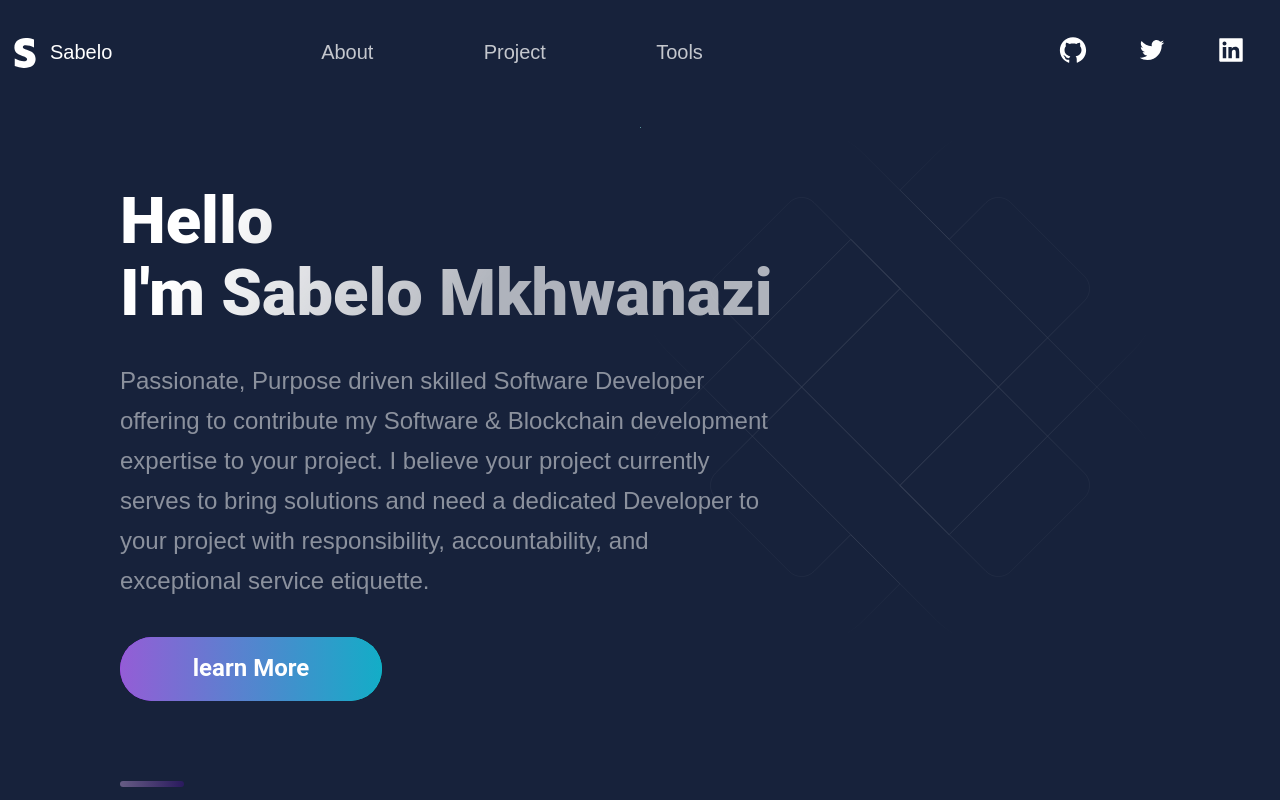
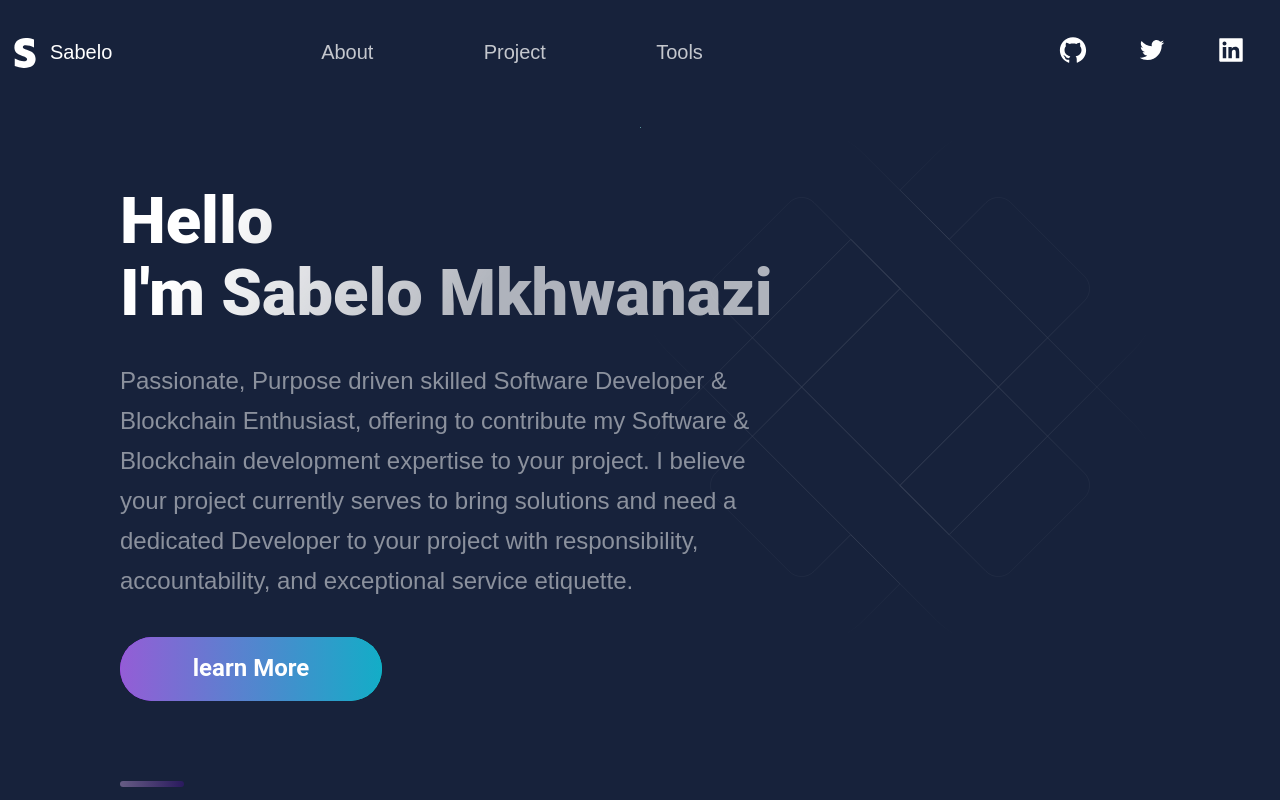
Before and after one commit to SabeloMkhwanzi/My-site, a Next.js app: page / in a window 1280 px wide. Shown: the top 800 px of the page. Built offline with nearby package versions, Linux system fonts and the light colour scheme.

Commit message:
upade site

```diff
--- a/src/components/Footer/Footer.js
+++ b/src/components/Footer/Footer.js
@@ -17,7 +17,7 @@ const Footer = () => {
       </LinkList>
       <SocialIconsContainer>
         <CompanyContainer>
-          <Slogan>Are you looking for Software Developer, you have found one</Slogan>
+          <Slogan>Are you looking for Software Developer & Blockchain Enthusiast, you have found one</Slogan>
         </CompanyContainer>
         <SocialContainer>
           <SocialIcons href="https://github.com/SabeloMkhwanzi">
--- a/src/components/Hero/Hero.js
+++ b/src/components/Hero/Hero.js
@@ -13,7 +13,7 @@ const Hero = () => (
     I'm Sabelo Mkhwanazi
    </SectionTitle>
    <SectionText>
-     Passionate, Purpose driven skilled Software Developer offering to contribute my Software & Blockchain development expertise to your project. I believe your project currently serves to bring solutions and need a dedicated Developer to your project with responsibility, accountability, and exceptional service etiquette.
+     Passionate, Purpose driven skilled Software Developer & Blockchain Enthusiast, offering to contribute my Software & Blockchain development expertise to your project. I believe your project currently serves to bring solutions and need a dedicated Developer to your project with responsibility, accountability, and exceptional service etiquette.
    </SectionText>
    <Button onClick={() => window.location = "https://github.com/SabeloMkhwanzi"}> learn More</Button>
   </LeftSection>
```
